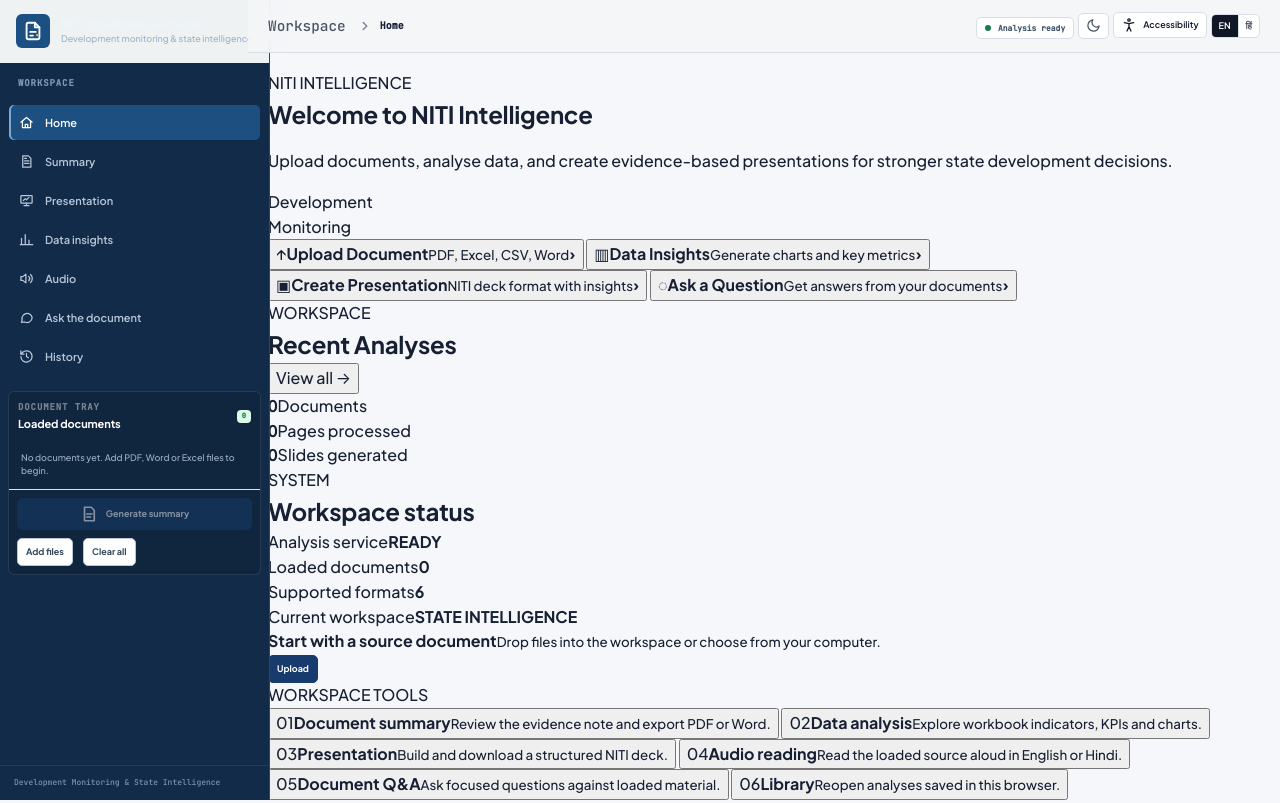
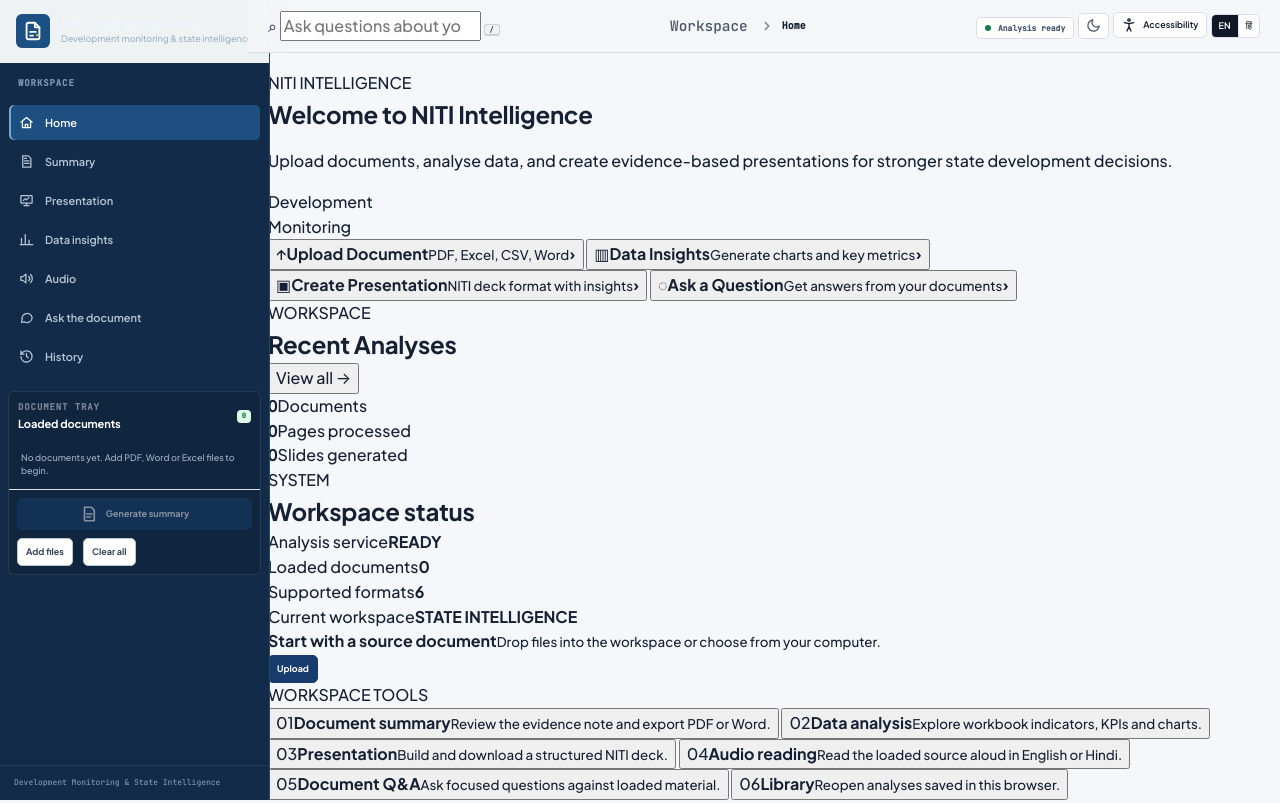
Before and after one commit to databydefault/NFS_Proto_honeycrunch, a plain HTML site: page index.html in a window 1280 px wide. Shown: the top 803 px of the page. Drawn offline with nearby package versions, Linux system fonts and the light colour scheme.

Commit message:
Add workspace command search

```diff
--- a/index.html
+++ b/index.html
@@ -45,6 +45,11 @@
   <div class="maincol">
     <header class="topbar">
       <div class="topbar-in">
+        <div class="v3-command">
+          <span aria-hidden="true">⌕</span>
+          <input id="globalSearch" type="search" autocomplete="off" placeholder="Ask questions about your documents, indicators or states…" aria-label="Search workspace">
+          <kbd>/</kbd>
+        </div>
         <div class="crumb"><button type="button" class="crumb-home" id="crumbHome" data-i18n="navlbl">Workspace</button><svg viewBox="0 0 24 24" fill="none" stroke="currentColor" stroke-width="2.4" stroke-linecap="round"><path d="m9 6 6 6-6 6"/></svg><b id="crumb">Summary</b></div>
         <div class="controls">
           <div class="a11y-wrap"><button type="button" class="status" id="aiChip" aria-expanded="false" aria-controls="aiPanel" title="System status"><i aria-hidden="true"></i><span id="aiChipTxt">System status</span></button>
```
